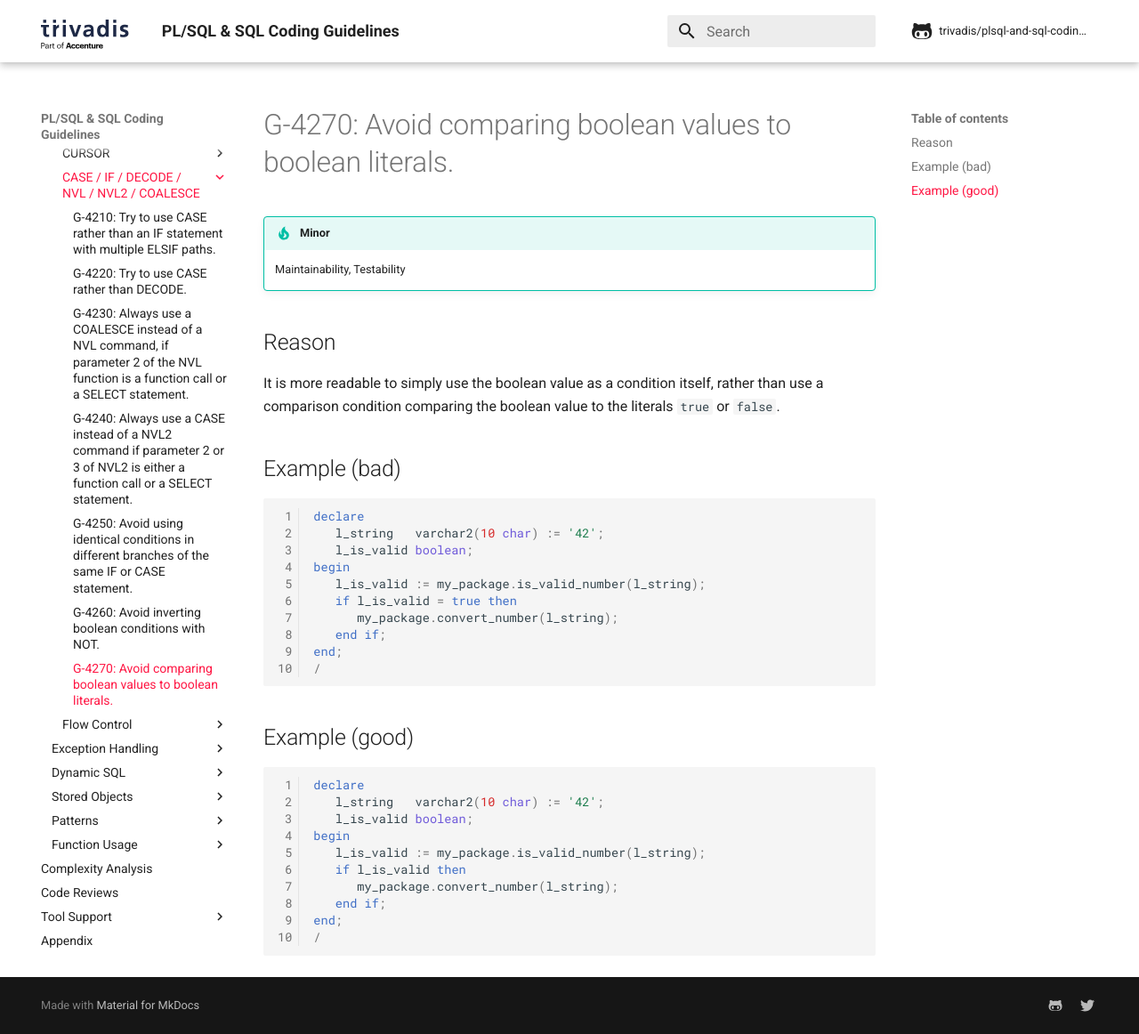
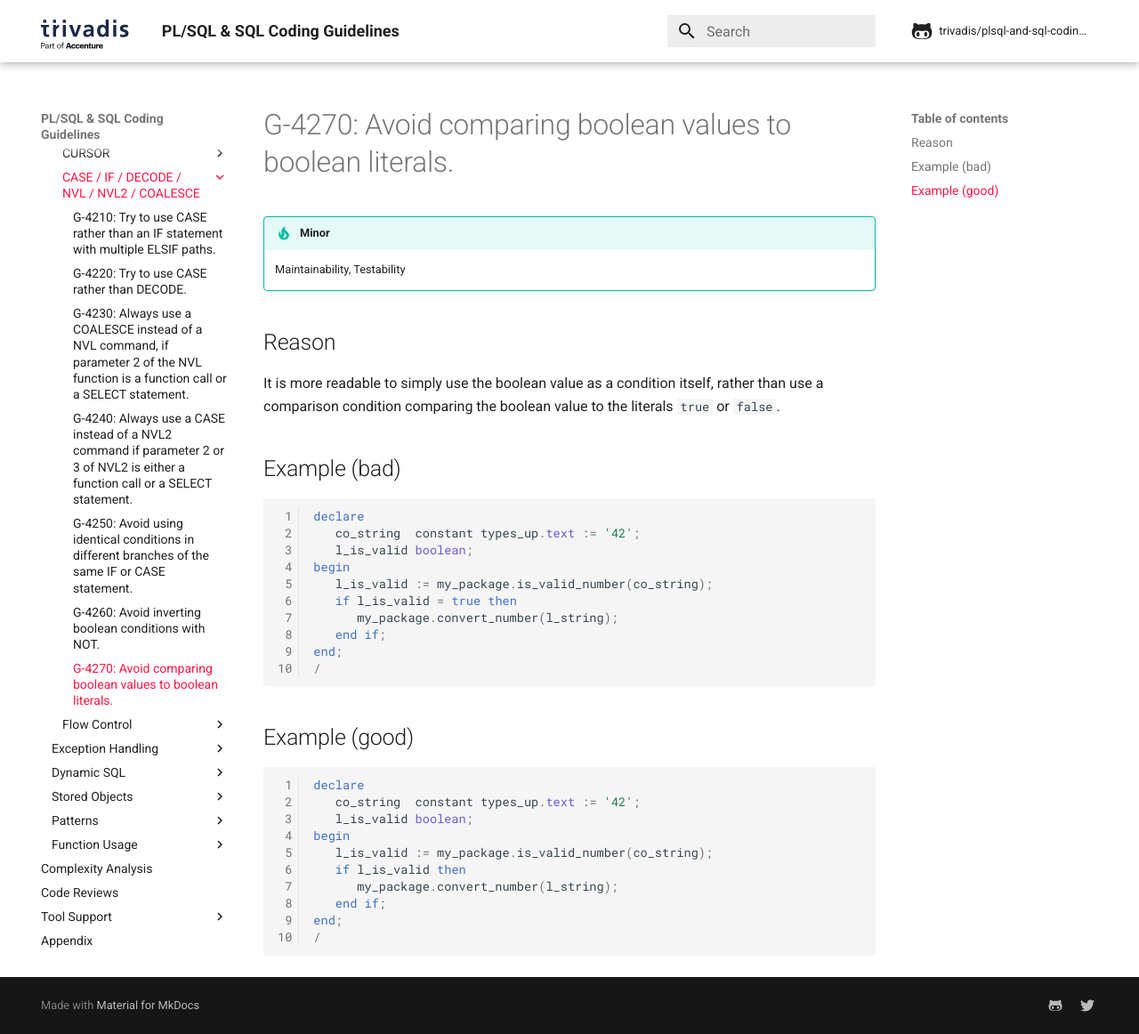
Before and after one commit to Trivadis/plsql-and-sql-coding-guidelines, an MkDocs documentation site: the page built from docs/4-language-usage/4-control-structures/2-case-if-decode-nvl-nvl2-coalesce/g-4270.md, in a window 1280 px wide and 1162 px high. Shown: the whole window at 89% size. Built offline with MkDocs 1.6.1 and Material for MkDocs 9.7.7, drawn with Linux system fonts in a browser that asks for light colours; comment, search, counter and statistics services are not loaded; the version menu is left out.

Commit message:
Fix violations of G-1050 and G-2130

````diff
--- a/docs/4-language-usage/4-control-structures/2-case-if-decode-nvl-nvl2-coalesce/g-4270.md
+++ b/docs/4-language-usage/4-control-structures/2-case-if-decode-nvl-nvl2-coalesce/g-4270.md
@@ -11,10 +11,10 @@ It is more readable to simply use the boolean value as a condition itself, rathe
 
 ``` sql
 declare
-   l_string   varchar2(10 char) := '42';
+   co_string  constant types_up.text := '42';
    l_is_valid boolean;
 begin
-   l_is_valid := my_package.is_valid_number(l_string);
+   l_is_valid := my_package.is_valid_number(co_string);
    if l_is_valid = true then
       my_package.convert_number(l_string);
    end if;
@@ -26,10 +26,10 @@ end;
 
 ``` sql
 declare
-   l_string   varchar2(10 char) := '42';
+   co_string  constant types_up.text := '42';
    l_is_valid boolean;
 begin
-   l_is_valid := my_package.is_valid_number(l_string);
+   l_is_valid := my_package.is_valid_number(co_string);
    if l_is_valid then
       my_package.convert_number(l_string);
    end if;
````
